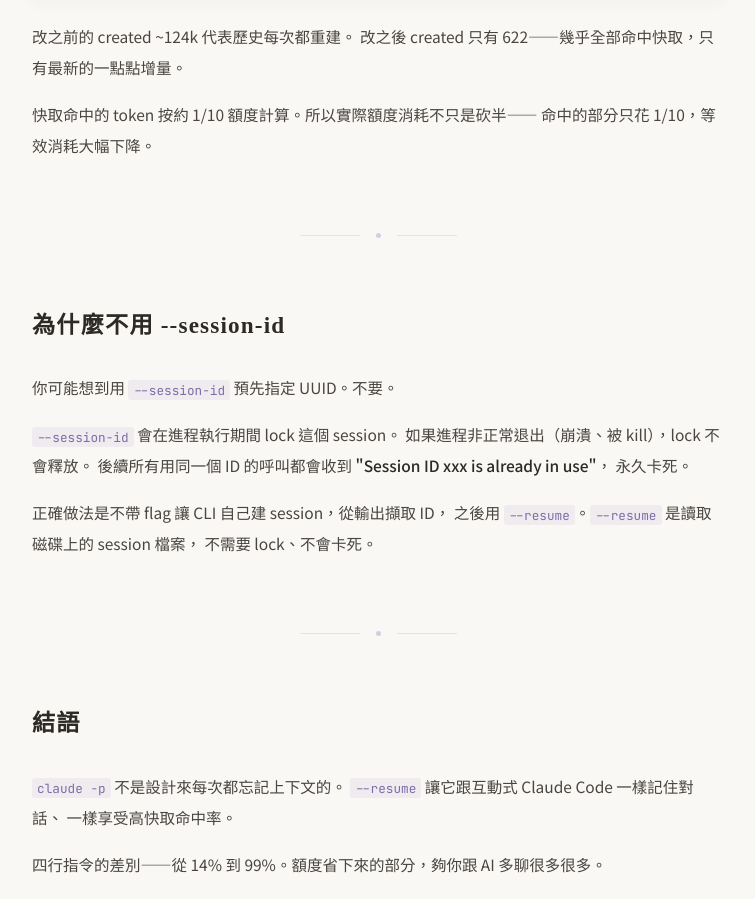
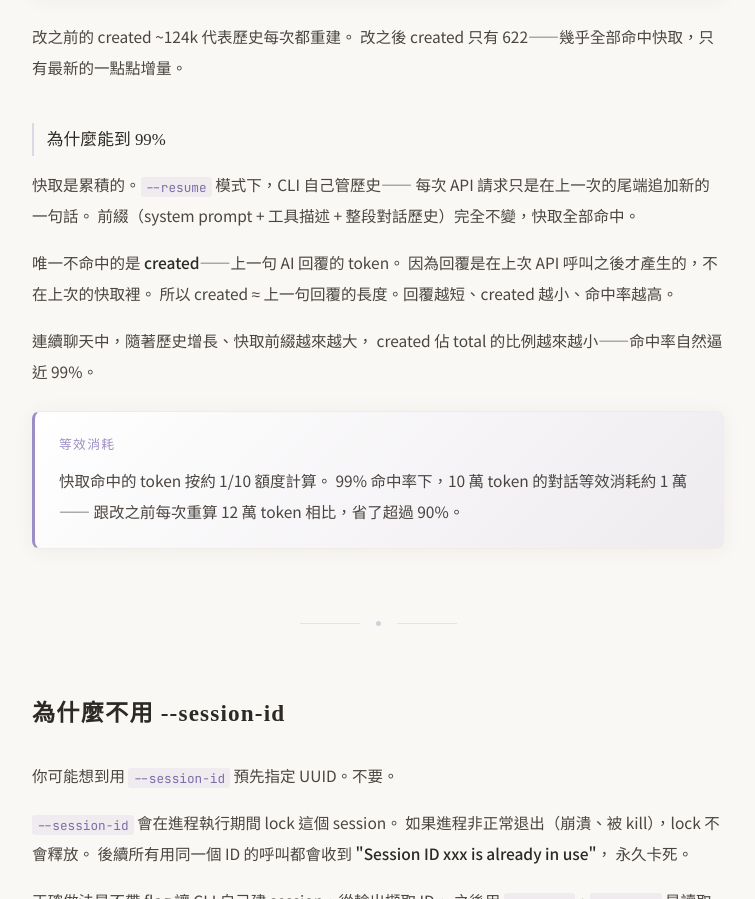
Before and after one commit to pepechino/-tutorials, a plain HTML site: page claude-p-cache.html in a window 1280 px wide. Shown: the part 5645-6544 px from the top of the page, without its empty margins (262-1017 px from the left). Drawn offline with Linux system fonts and the light colour scheme.

Commit message:
add: why 99% explanation + effective cost breakdown

```diff
--- a/claude-p-cache.html
+++ b/claude-p-cache.html
@@ -509,10 +509,31 @@
       改之前的 created ~124k 代表歷史每次都重建。
       改之後 created 只有 622——幾乎全部命中快取，只有最新的一點點增量。
     </p>
+
+    <h3>為什麼能到 99%</h3>
     <p>
-      快取命中的 token 按約 1/10 額度計算。所以實際額度消耗不只是砍半——
-      命中的部分只花 1/10，等效消耗大幅下降。
+      快取是累積的。<code>--resume</code> 模式下，CLI 自己管歷史——
+      每次 API 請求只是在上一次的尾端追加新的一句話。
+      前綴（system prompt + 工具描述 + 整段對話歷史）完全不變，快取全部命中。
     </p>
+    <p>
+      唯一不命中的是 <strong>created</strong>——上一句 AI 回覆的 token。
+      因為回覆是在上次 API 呼叫之後才產生的，不在上次的快取裡。
+      所以 created ≈ 上一句回覆的長度。回覆越短、created 越小、命中率越高。
+    </p>
+    <p>
+      連續聊天中，隨著歷史增長、快取前綴越來越大，
+      created 佔 total 的比例越來越小——命中率自然逼近 99%。
+    </p>
+
+    <div class="card accent">
+      <div class="label">等效消耗</div>
+      <p style="margin-bottom:0">
+        快取命中的 token 按約 1/10 額度計算。
+        99% 命中率下，10 萬 token 的對話等效消耗約 1 萬——
+        跟改之前每次重算 12 萬 token 相比，省了超過 90%。
+      </p>
+    </div>
   </section>
 
   <div class="ornament-divider"><div class="dot"></div></div>
```
